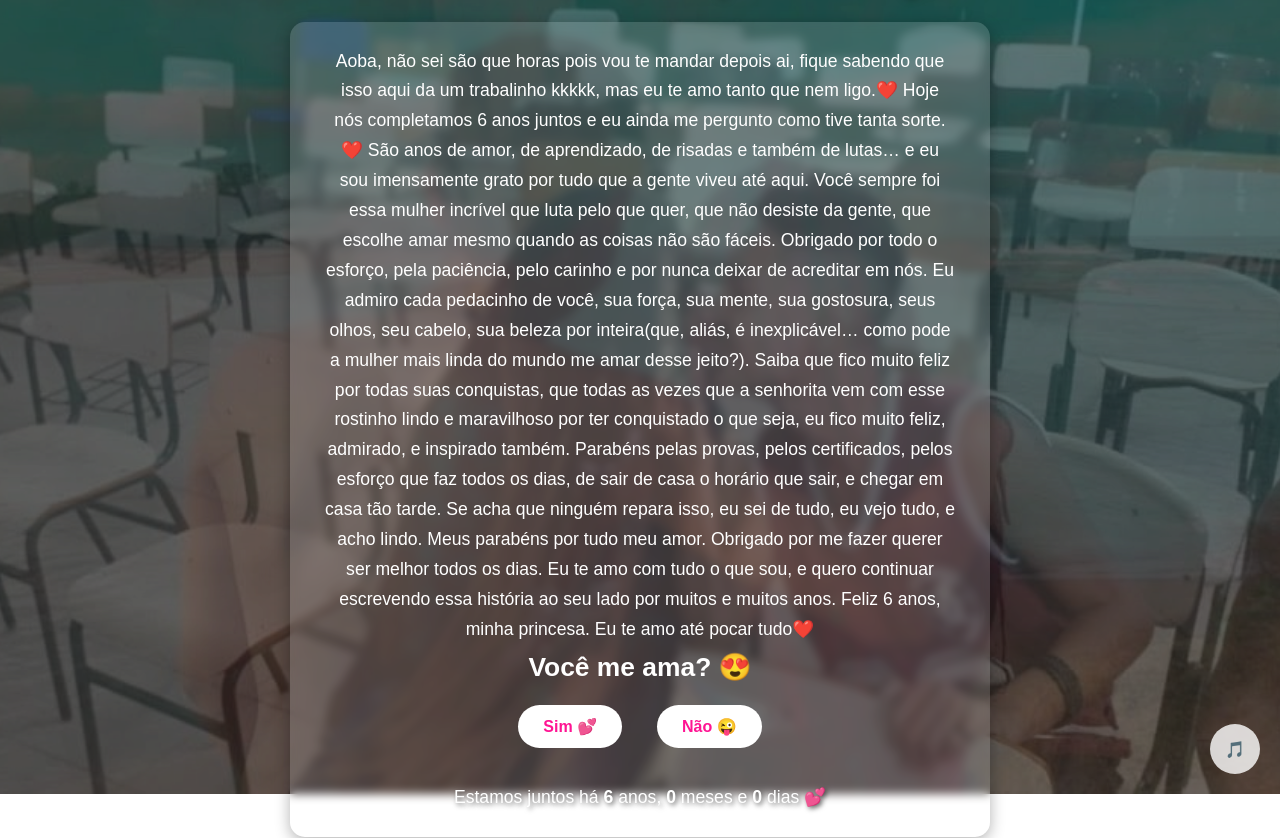
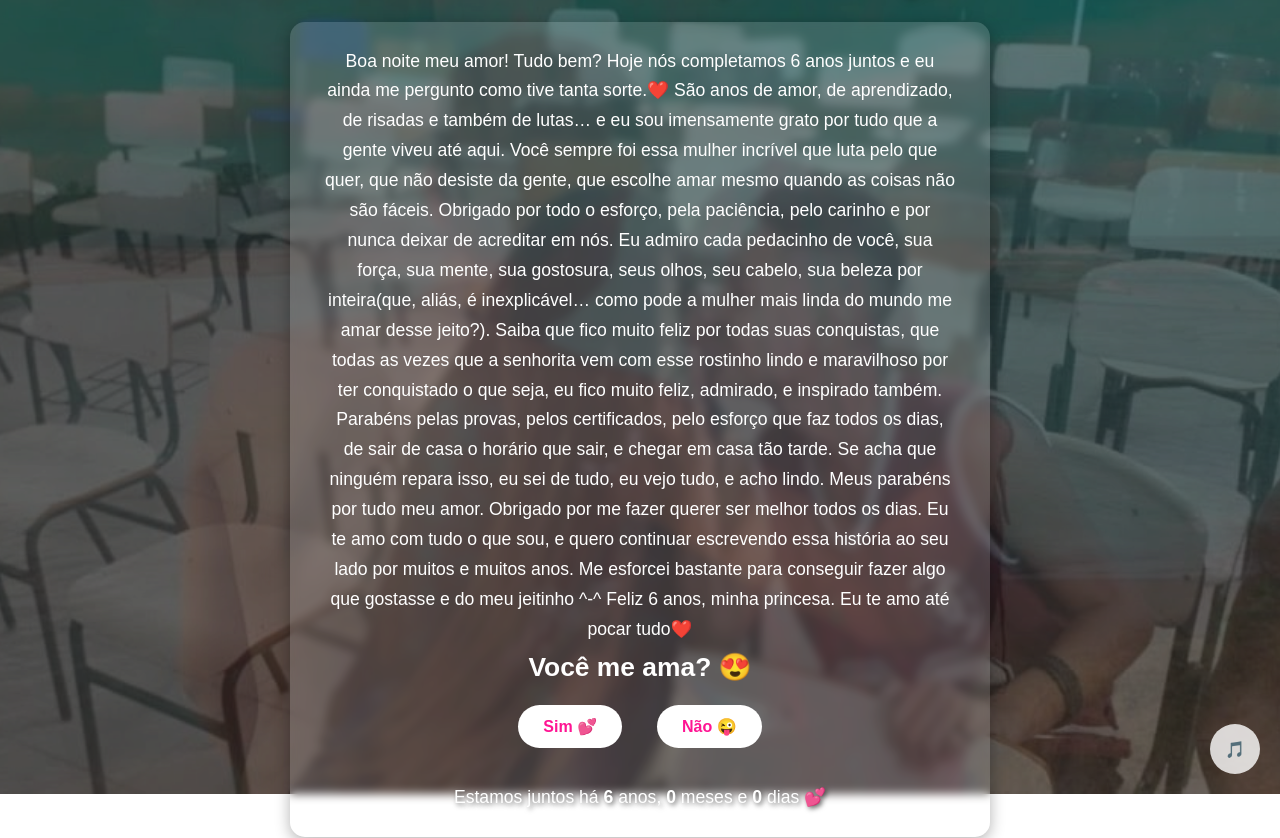
Before and after one commit to DlanorVieira/Feliz-6-Anos-3, a plain HTML site: page index.html in a window 1280 px wide. Both pictures are taken after a click on the button "💌 Abrir nossa carta". Shown: the part 6-844 px from the top of the page. Drawn offline with Linux system fonts and the light colour scheme.

Commit message:
Update index.html

```diff
--- a/index.html
+++ b/index.html
@@ -17,15 +17,16 @@
     <button id="mostrarCarta">💌 Abrir nossa carta</button>
 
     <div class="carta" id="carta">
-      <p>Aoba, não sei são que horas pois vou te mandar depois ai, fique sabendo que isso aqui da um trabalinho kkkkk, mas eu te amo tanto que nem ligo.❤️
+      <p>Boa noite meu amor! Tudo bem?
       Hoje nós completamos 6 anos juntos e eu ainda me pergunto como tive tanta sorte.❤️
       São anos de amor, de aprendizado, de risadas e também de lutas… e eu sou imensamente grato por tudo que a gente viveu até aqui.
       Você sempre foi essa mulher incrível que luta pelo que quer, que não desiste da gente, que escolhe amar mesmo quando as coisas não são fáceis. Obrigado por todo o esforço, pela paciência, pelo carinho e por nunca deixar de acreditar em nós.
       Eu admiro cada pedacinho de você, sua força, sua mente, sua gostosura, seus olhos, seu cabelo, sua beleza por inteira(que, aliás, é inexplicável… como pode a mulher mais linda do mundo me amar desse jeito?).
       Saiba que fico muito feliz por todas suas conquistas, que todas as vezes que a senhorita vem com esse rostinho lindo e maravilhoso por ter conquistado o que seja, eu fico muito feliz, admirado, e inspirado também.
-      Parabéns pelas provas, pelos certificados, pelos esforço que faz todos os dias, de sair de casa o horário que sair, e chegar em casa tão tarde. Se acha que ninguém repara isso, eu sei de tudo, eu vejo tudo, e acho lindo. Meus parabéns por tudo meu amor.
+      Parabéns pelas provas, pelos certificados, pelo esforço que faz todos os dias, de sair de casa o horário que sair, e chegar em casa tão tarde. Se acha que ninguém repara isso, eu sei de tudo, eu vejo tudo, e acho lindo. Meus parabéns por tudo meu amor.
       Obrigado por me fazer querer ser melhor todos os dias.
       Eu te amo com tudo o que sou, e quero continuar escrevendo essa história ao seu lado por muitos e muitos anos.
+      Me esforcei bastante para conseguir fazer algo que gostasse e do meu jeitinho ^-^
       Feliz 6 anos, minha princesa. Eu te amo até pocar tudo❤️</p>
 
       <div class="botoes">
```
